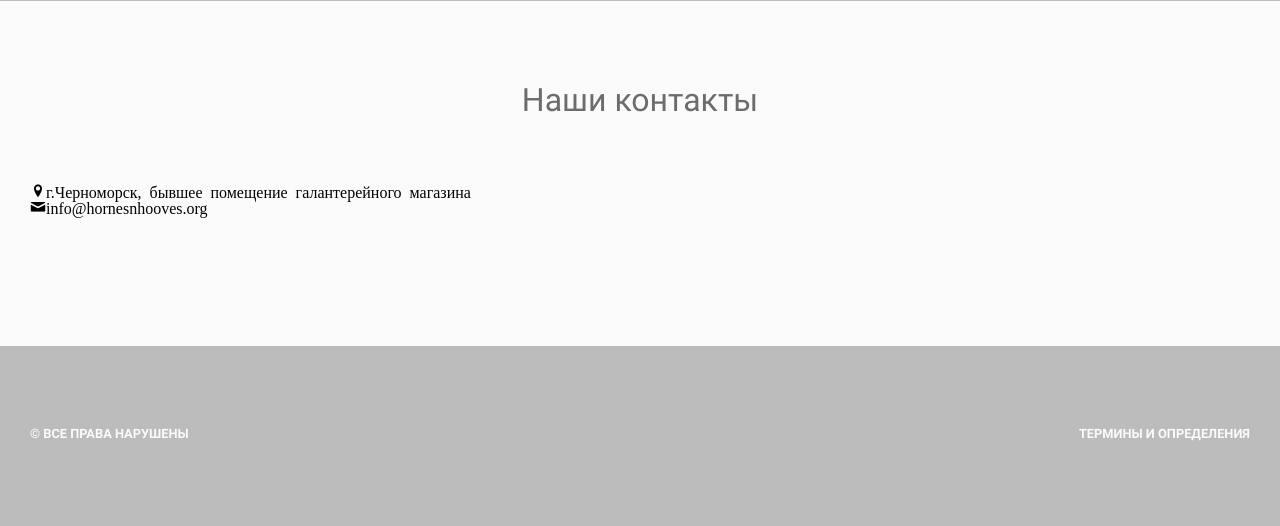
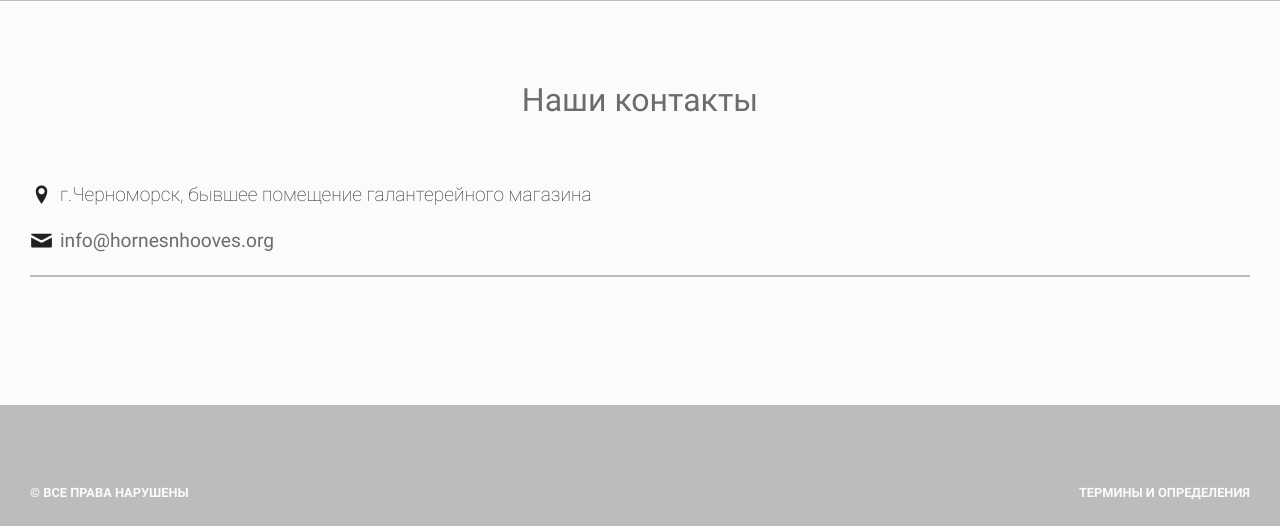
Before and after one commit to Cerzon/Django-basics, a Django app: page /contacts/ in a window 1280 px wide. Shown: the part 367-893 px from the top of the page. Before the commit the page ends 808 px from the top, so only its background shows below. Run offline with Django 3.2, Linux system fonts and the light colour scheme; parts of the project's set-up code (start-up, migrations or seed data) failed here and were passed over; some web fonts are replaced.

Commit message:
styling finished

```diff
--- a/mainapp/templates/mainapp/products.html
+++ b/mainapp/templates/mainapp/products.html
@@ -73,7 +73,7 @@
                         </div>
                         <div class="col-12 col-lg-6 col-xl-4">
                             <section class="product-box">
-                                <figure class="productpic">картинка</figure>
+                                <figure class="productpic"><img src="/static/img/solemnset.jpg" alt="Торжественный комплект"></figure>
                                 <h4>Торжественный комплект</h4>
                                 <p class="description">Незаменимое пособие для сочинения юбилейных статей, табельных фельетонов, а также парадных стихотворений, од и тропарей</p>
                                 <button class="icon-shopping-bag">Купить</button>
--- a/static/css/style.css
+++ b/static/css/style.css
@@ -373,7 +373,7 @@
 }
 .feedback {
   padding-top: 0.6em;
-  margin-bottom: 1.8em;
+  margin-bottom: 1.4em;
   font-size: 1rem;
   border-top: 1px solid #ebebeb;
 }
@@ -394,6 +394,33 @@
   display: table;
   content: "";
   clear: both;
+}
+p.icon-location-pin,
+a.icon-mail {
+  margin-bottom: 1.2em;
+  font-family: 'Roboto', sans-serif;
+  font-size: 1.2rem;
+  display: flex;
+  flex-flow: row nowrap;
+  align-items: center;
+}
+p.icon-location-pin {
+  font-weight: 100;
+  color: #212121;
+}
+a.icon-mail {
+  font-weight: 400;
+  color: #6c6c6c;
+}
+p.icon-location-pin::before,
+a.icon-mail::before {
+  font-family: 'icomoon';
+  font-size: 1.2em;
+  margin-right: 0.3em;
+  color: #212121;
+}
+#g-map {
+  border: 1px solid #bcbcbc;
 }
 #page-footer {
   padding-top: 5em;
--- a/static/css/style.less
+++ b/static/css/style.less
@@ -314,7 +314,7 @@
 
 .feedback {
     padding-top: 0.6em;
-    margin-bottom: 1.8em;
+    margin-bottom: 1.4em;
     font-size: 1rem;
     border-top: 1px solid #ebebeb;
     figure.userpic {
@@ -336,6 +336,36 @@
     display: table;
     content: "";
     clear: both;
+}
+
+p.icon-location-pin, a.icon-mail {
+    margin-bottom: 1.2em;
+    font-family: 'Roboto', sans-serif;
+    font-size: 1.2rem;
+    display: flex;
+    flex-flow: row nowrap;
+    align-items: center;
+}
+
+p.icon-location-pin {
+    font-weight: 100;
+    color: #212121;
+}
+
+a.icon-mail {
+    font-weight: 400;
+    color: #6c6c6c;
+}
+
+p.icon-location-pin::before, a.icon-mail::before {
+    font-family: 'icomoon';
+    font-size: 1.2em;
+    margin-right: 0.3em;
+    color: #212121;
+}
+
+#g-map {
+    border: 1px solid #bcbcbc;
 }
 
 #page-footer {
```
Also changed, not shown: static/img/solemnset.jpg (added).
